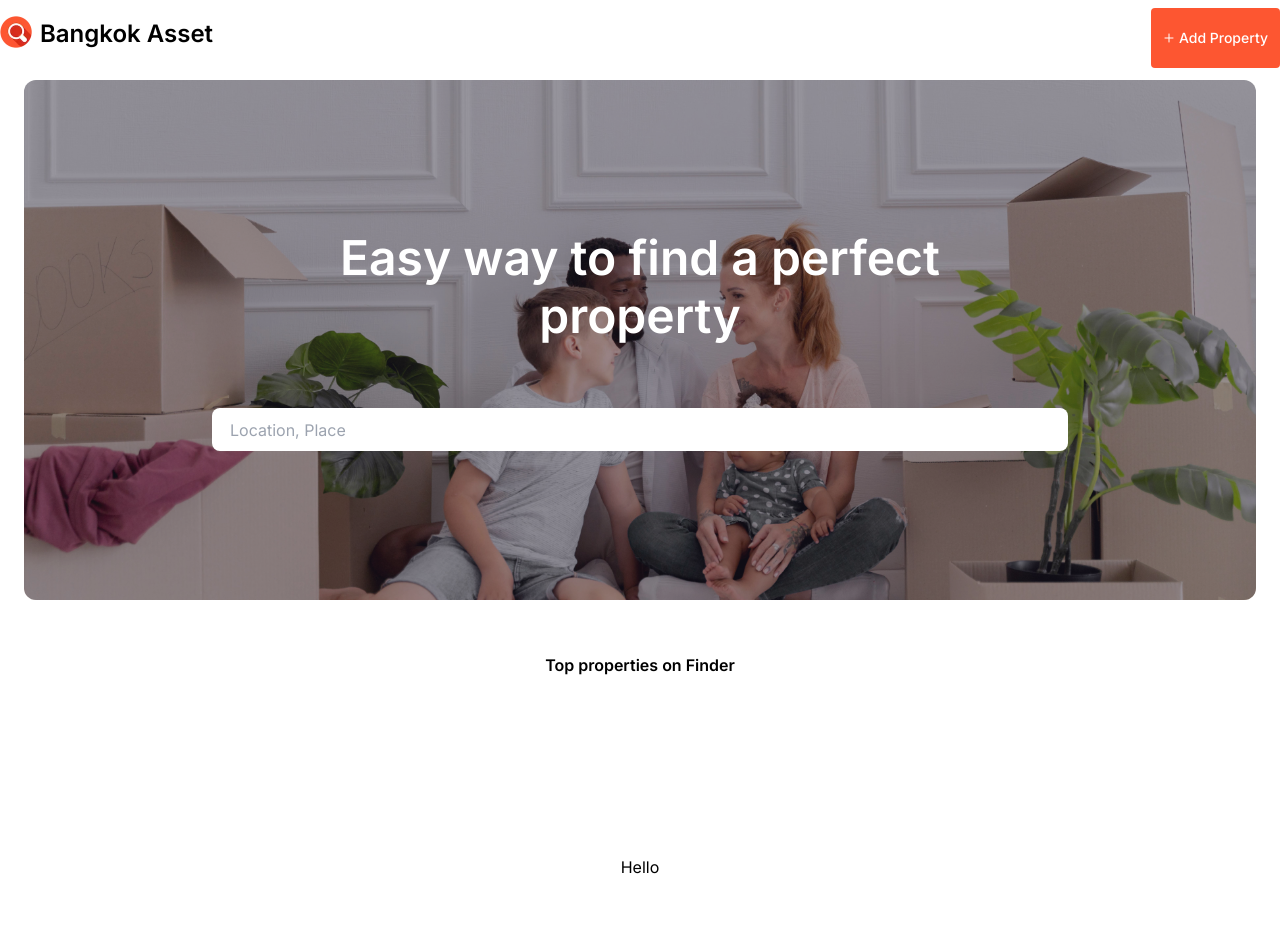
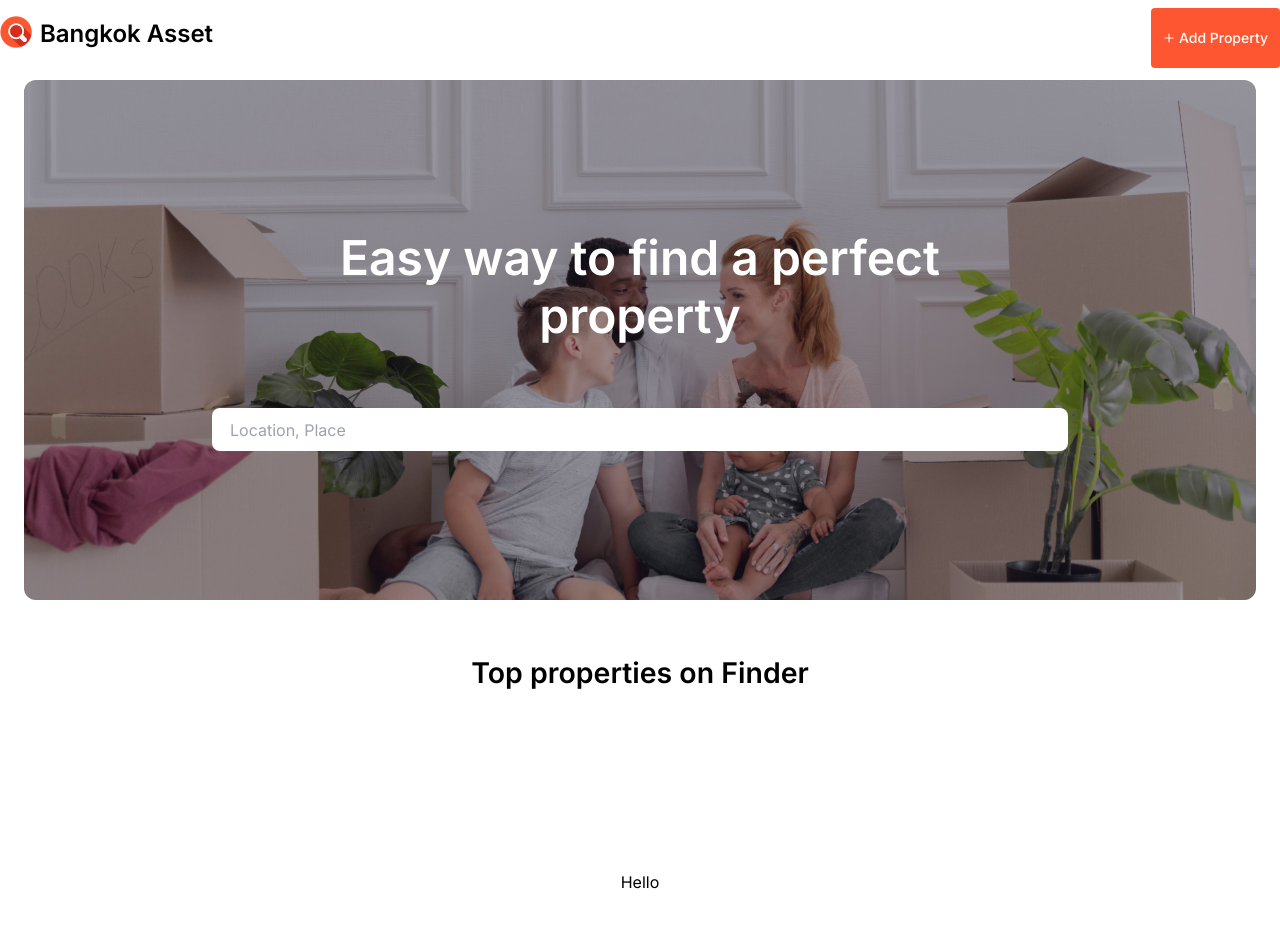
Before and after one commit to nata-non/Takehome, a Next.js app: page / in a window 1280 px wide. Shown: the top 928 px of the page. Built offline with nearby package versions, Linux system fonts and the light colour scheme.

Commit message:
feat: config tailwind

```diff
--- a/tailwind.config.ts
+++ b/tailwind.config.ts
@@ -8,6 +8,44 @@ const config: Config = {
   ],
   theme: {
     extend: {
+      fontSize: {
+        dynamic: "calc(1.3rem + 0.6vw)",
+      },
+      keyframes: {
+        fadein: {
+          "0%": {
+            opacity: "0",
+          },
+          "100%": {
+            opacity: "1",
+          },
+        },
+        fadeinleft: {
+          "0%": {
+            opacity: "0",
+            transform: "translateX(-10%)",
+          },
+          "100%": {
+            opacity: "1",
+            transform: "translateX(0)",
+          },
+        },
+        fadeindrop: {
+          "0%": {
+            opacity: "0",
+            transform: "translateY(-100%)",
+          },
+          "100%": {
+            opacity: "1",
+            transform: "translateY(0)",
+          },
+        },
+      },
+      animation: {
+        fadeinleft: "fadeinleft 800ms ease-out",
+        fadeindrop: "fadeindrop 0.5s ease-out forwards",
+        fadein: "fadein 400ms ease-in-out",
+      },
       backgroundImage: {
         "hero-pattern": "url('/assets/images/section1/hero-image.jpg')",
         "gradient-radial": "radial-gradient(var(--tw-gradient-stops))",
```
